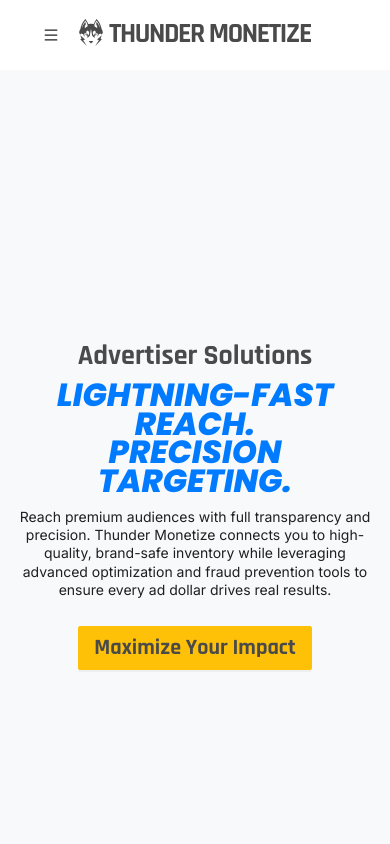
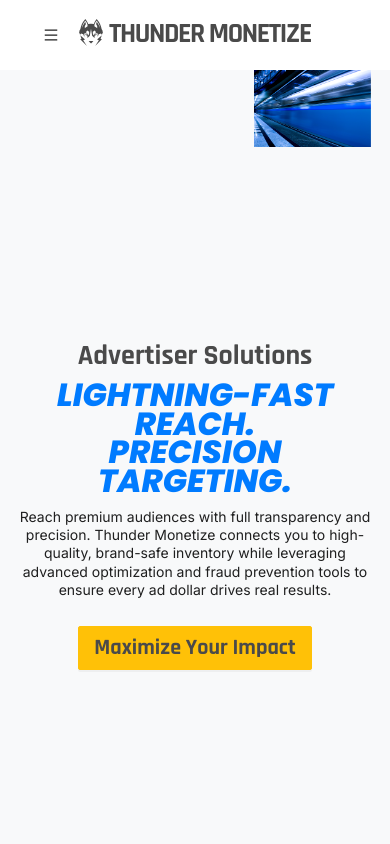
Before and after one commit to jwong65/vite-react-site, a React (Vite) app: page /advertisers in a window 390 px wide. Shown: the top 844 px of the page. Built offline with nearby package versions, Linux system fonts and the light colour scheme.

Commit message:
Added the advertiser images back in 834 and applied styling so that the images are behind the text-overlay

```diff
--- a/src/pages/about.css
+++ b/src/pages/about.css
@@ -453,5 +453,18 @@
         margin: 10px 0;
         box-sizing: border-box;
     }
-
 }
+@media (max-width:834px){
+    .header-wrapper {
+        margin-bottom: 0 !important;
+    }
+    .about-hero-section-wrapper {
+        margin-top: 0;
+    }
+    .background-advertiser{
+        display: none;
+    }
+    .advertiser-floating-overlay{
+        display: none;
+    }
+}
--- a/src/pages/advertisers.css
+++ b/src/pages/advertisers.css
@@ -403,7 +403,6 @@
 @media(max-width: 1024px){
     .advertiser-text-overlay {
         position: relative;
-        width: 100%;
         height: auto;
         padding: 40px 20px;
         min-height: 100vh;
@@ -437,7 +436,7 @@
     }
     .advertiser-hero-container {
         position: relative;
-        overflow: hidden;
+        overflow: visible;
         width: 100%;
     }
     .background-advertiser {
@@ -456,6 +455,7 @@
         padding: 30px 20px;
         box-sizing: border-box;
     }
+
 }
 @media (max-width: 834px){
     .header-wrapper{
@@ -464,28 +464,61 @@
     .advertiser-hero-section-wrapper{
         margin-top: 0;
     }
-    .background-advertiser{
-        display: none;
-    }
-    .advertiser-floating-overlay{
-        display: none;
+    .advertiser-hero-container{
+        position: relative;
+        overflow: visible;
     }
     .advertiser-text-overlay{
         position: relative;
-        width: 100%;
         height: auto;
         padding: 40px 20px;
-        background-color:#F8F9FA;
         min-height: 100vh;
         display: flex;
         flex-direction: column;
         justify-content: center;
-
+    }
+    .background-advertiser {
+        display: block !important;
+        width: 100%;
+        height: auto;
+        object-fit: cover;
+        object-position: right center;
+    }
+    .advertiser-floating-overlay {
+        display: block !important;
+        z-index: 3;
+        position: absolute;
+        top: 0%;
+        right: 5%;
+        left: auto;
+        transform: none;
+        max-width: 30%;
+        height: auto;
+    }
+    .advertiser-text-overlay {
+        z-index: 2;
+        position: absolute;
+        top: 0;
+        left: 0;
+        width: 65%;
+        height: 100%;
+        padding: 30px 20px;
     }
     .advertiser-content-3{
         display: flex;
         flex-direction: row;
         width: 100%;
+    }
+    .advertiser-main-heading {
+        font-size: 48px;
+    }
+
+    .advertiser-sub-heading {
+        font-size: 48px;
+    }
+
+    .advertiser-sub-heading2 {
+        font-size: 16px;
     }
     .left-content-advertiser, .right-content-advertiser{
         max-width: 50%;
--- a/src/pages/publisher.css
+++ b/src/pages/publisher.css
@@ -498,12 +498,6 @@
     .publisher-hero-section-wrapper{
         margin-top: 0;
     }
-    .background-publisher{
-        display: none;
-    }
-    .publisher-floating-overlay{
-        display: none;
-    }
     .publisher-content3{
         display: flex;
         flex-direction: column;
```
